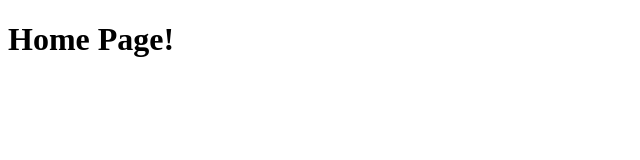
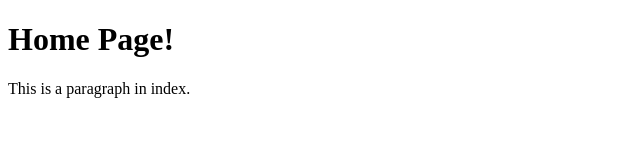
Before and after one commit to CLobenstein/demo, a plain HTML site: page index.html in a window 1280 px wide. Shown: the whole page, without its empty margins (0-640 px from the left). Drawn offline with Linux system fonts and the light colour scheme.

Commit message:
added paragraph to index

```diff
--- a/index.html
+++ b/index.html
@@ -7,5 +7,6 @@
   </head>
   <body>
     <h1>Home Page!</h1>
+    <p>This is a paragraph in index.</p>
   </body>
 </html>
```
